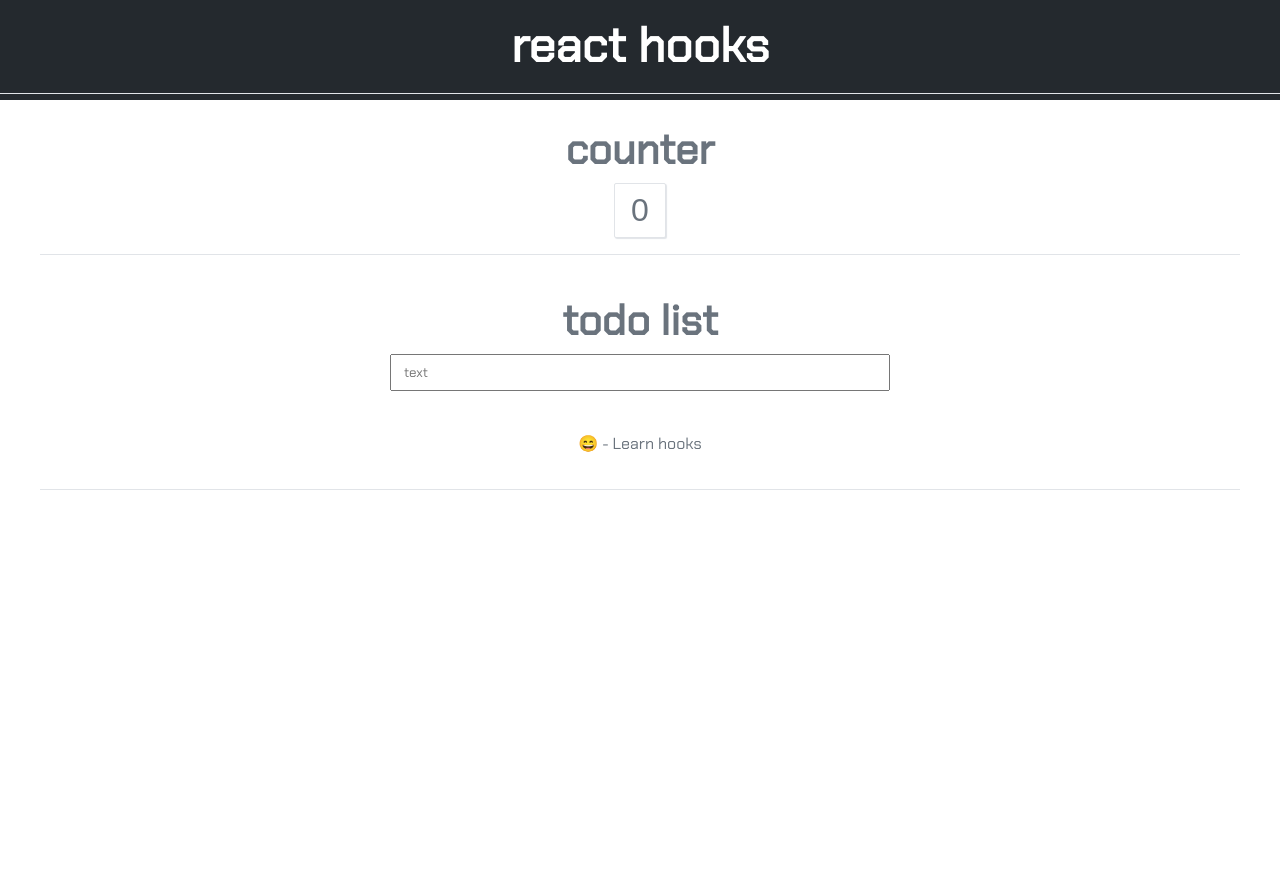
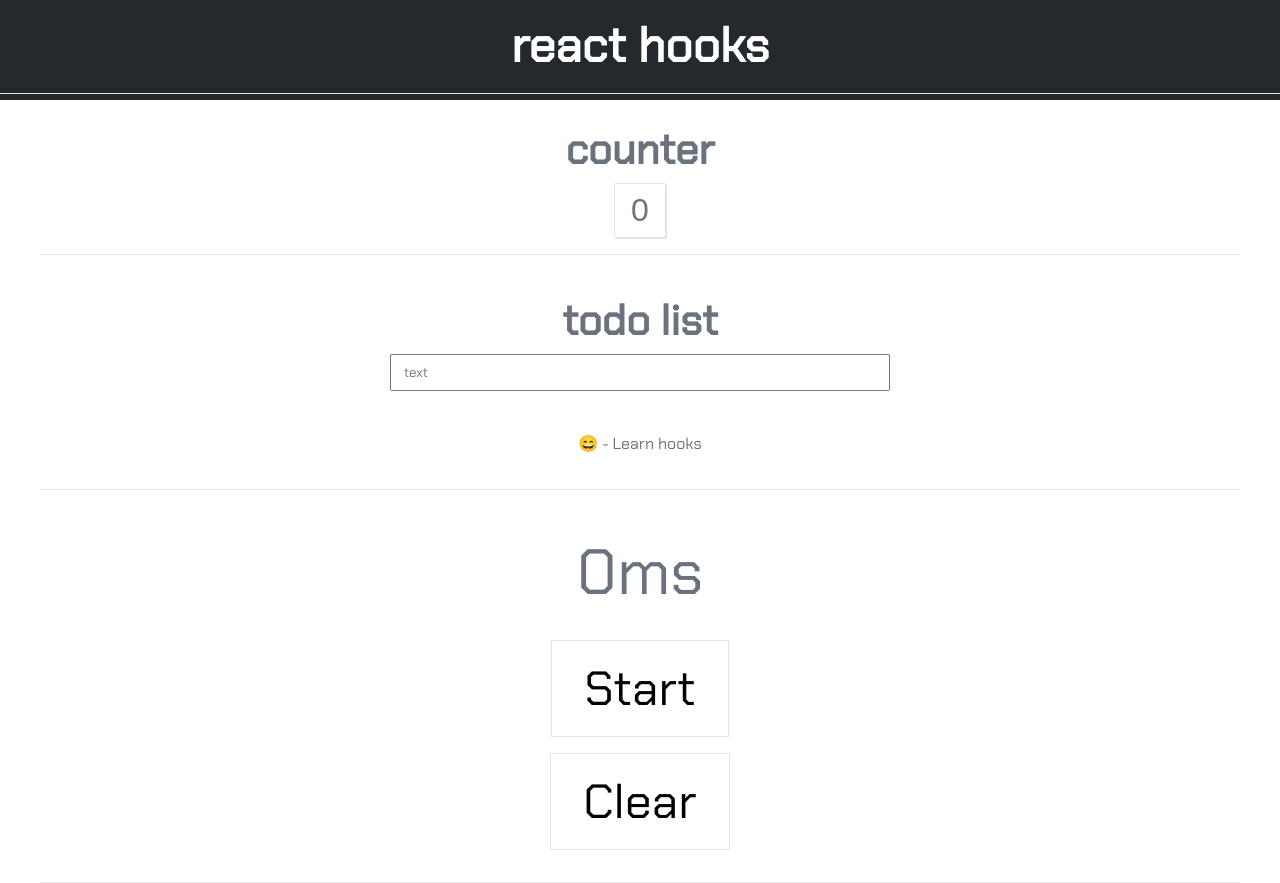
Before and after one commit to andres9722/react-hooks, a React (Create React App) app: page /state-hook in a window 1280 px wide. Before the commit the page ends 800 px from the top, so only its background shows below. Built offline with nearby package versions, Linux system fonts and the light colour scheme.

Commit message:
Interact and Update State in React with useState

```diff
--- a/package.json
+++ b/package.json
@@ -12,7 +12,8 @@
     "react": "^16.7.0-alpha.0",
     "react-dom": "^16.7.0-alpha.0",
     "react-router-dom": "^4.3.1",
-    "react-scripts": "2.0.5"
+    "react-scripts": "2.0.5",
+    "vanilla-tilt": "^1.5.0"
   },
   "scripts": {
     "start": "react-scripts start",
--- a/src/components/Pages/StateHooks.jsx
+++ b/src/components/Pages/StateHooks.jsx
@@ -2,11 +2,13 @@ import React from 'react'
 import Counter from '../Counter/Counter'
 import ToDoList from '../ToDoList/ToDoList'
 import './StateHooks.scss'
+import StopWatch from '../StopWatch/StopWatch'
 
 const StateHooks = () => (
   <div className='state-hooks l-container'>
     <Counter />
     <ToDoList />
+    <StopWatch />
   </div>
 )
 
--- a/src/components/Pages/StateHooks.scss
+++ b/src/components/Pages/StateHooks.scss
@@ -1,6 +1,3 @@
-@import '../Shared/variables.scss';
-@import '../Shared/typography.scss';
-
 .state-hooks {
   text-align: center;
 }
--- a/src/components/Pages/UseEffect.jsx
+++ b/src/components/Pages/UseEffect.jsx
@@ -1,9 +1,11 @@
 import React from 'react'
 import Counter from '../UseEffect/Counter'
+import Tilt from '../Tilt/Tilt'
 
 const UseEffect = () => (
   <div className='state-hooks l-container'>
     <Counter />
+    <Tilt />
   </div>
 )
 
--- /dev/null
+++ b/src/components/StopWatch/StopWatch.jsx
@@ -0,0 +1,45 @@
+import React, { useState, useRef, useEffect } from 'react'
+import './StopWatch.scss'
+
+const StopWatch = () => {
+  const [lapse, setLapse] = useState(0)
+  const [running, setRunning] = useState(false)
+  const intervalRef = useRef(null)
+
+  useEffect(() => {
+    return () => clearInterval(intervalRef.current)
+  }, [])
+
+  const handleRunClick = () => {
+    if (running) {
+      clearInterval(intervalRef.current)
+    } else {
+      const startTime = Date.now() - lapse
+      intervalRef.current = setInterval(() => {
+        setLapse(Date.now() - startTime)
+      }, 0)
+    }
+
+    setRunning(!running)
+  }
+
+  const handleClearClick = () => {
+    clearInterval(intervalRef.current)
+    setLapse(0)
+    setRunning(false)
+  }
+
+  return (
+    <div className='watch section'>
+      <span className='watch__lapse'> {lapse}ms </span>
+      <button onClick={handleRunClick} className='watch__button'>
+        {running ? 'Stop' : 'Start'}
+      </button>
+      <button onClick={handleClearClick} className='watch__button'>
+        Clear
+      </button>
+    </div>
+  )
+}
+
+export default StopWatch
--- /dev/null
+++ b/src/components/StopWatch/StopWatch.scss
@@ -0,0 +1,30 @@
+@import '../Shared/variables.scss';
+@import '../Shared/typography.scss';
+
+.watch {
+  display: flex;
+  flex-direction: column;
+  align-items: center;
+
+  &__lapse {
+    font-size: 64px;
+    margin-bottom: 16px;
+  }
+
+  &__button {
+    font-family: $font-text;
+    border: 1px solid color(border-color);
+    background-color: transparent;
+    padding: 16px 32px;
+    width: auto;
+    margin-bottom: 16px;
+    font-size: 48px;
+    outline: none;
+    transition: background-color 0.3s ease;
+    cursor: pointer;
+
+    &:hover {
+      background-color: lighten(color(border-color), 8%);
+    }
+  }
+}
--- /dev/null
+++ b/src/components/Tilt/Tilt.jsx
@@ -0,0 +1,33 @@
+import React, { useRef, useEffect, Fragment } from 'react'
+import VanillaTilt from 'vanilla-tilt'
+import './Tilt.scss'
+
+const Tilt = () => {
+  const tiltRef = useRef()
+
+  useEffect(() => {
+    VanillaTilt.init(tiltRef.current, {
+      max: 25,
+      speed: 400,
+      glare: true,
+      'max-glare': 0.5
+    })
+
+    // return () => tiltRef.current.VanillaTilt.destroy()
+  }, [])
+
+  return (
+    <Fragment>
+      <div ref={tiltRef} className='tilt-root section'>
+        <div className='tilt-child'>
+          <span>Vanilla tilt</span>
+        </div>
+      </div>
+      <span className='section__description'>
+        Access and Modify a DOM Node with the React useRef and useEffect Hooks
+      </span>
+    </Fragment>
+  )
+}
+
+export default Tilt
--- /dev/null
+++ b/src/components/Tilt/Tilt.scss
@@ -0,0 +1,25 @@
+@import '../Shared/variables.scss';
+
+.tilt-root {
+  width: 250px;
+  height: 250px;
+  padding: 16px;
+  background-color: color(green);
+  margin: 16px auto;
+  color: color(white);
+  display: flex;
+  justify-content: center;
+  align-items: center;
+  transition: background-color 0.3s ease;
+  border-radius: 2px;
+
+  &:hover {
+    background-color: darken(color(green), 5);
+  }
+}
+
+.tilt-child {
+  font-size: 28px;
+  padding: 8px 12px;
+  border: 2px solid color(white);
+}
```
Also changed, not shown: 1 other file (tests, documents, lock files or other folders).
